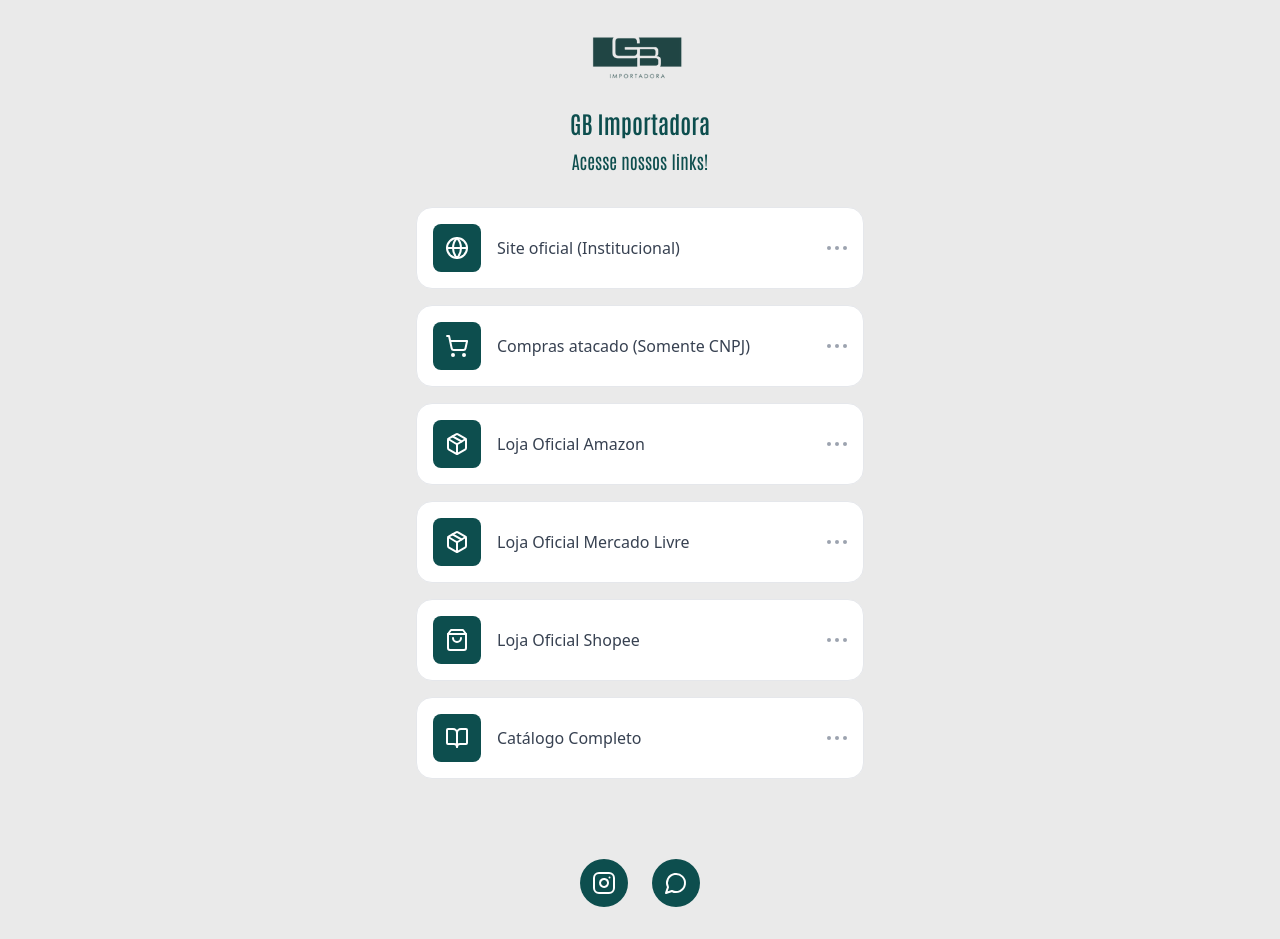
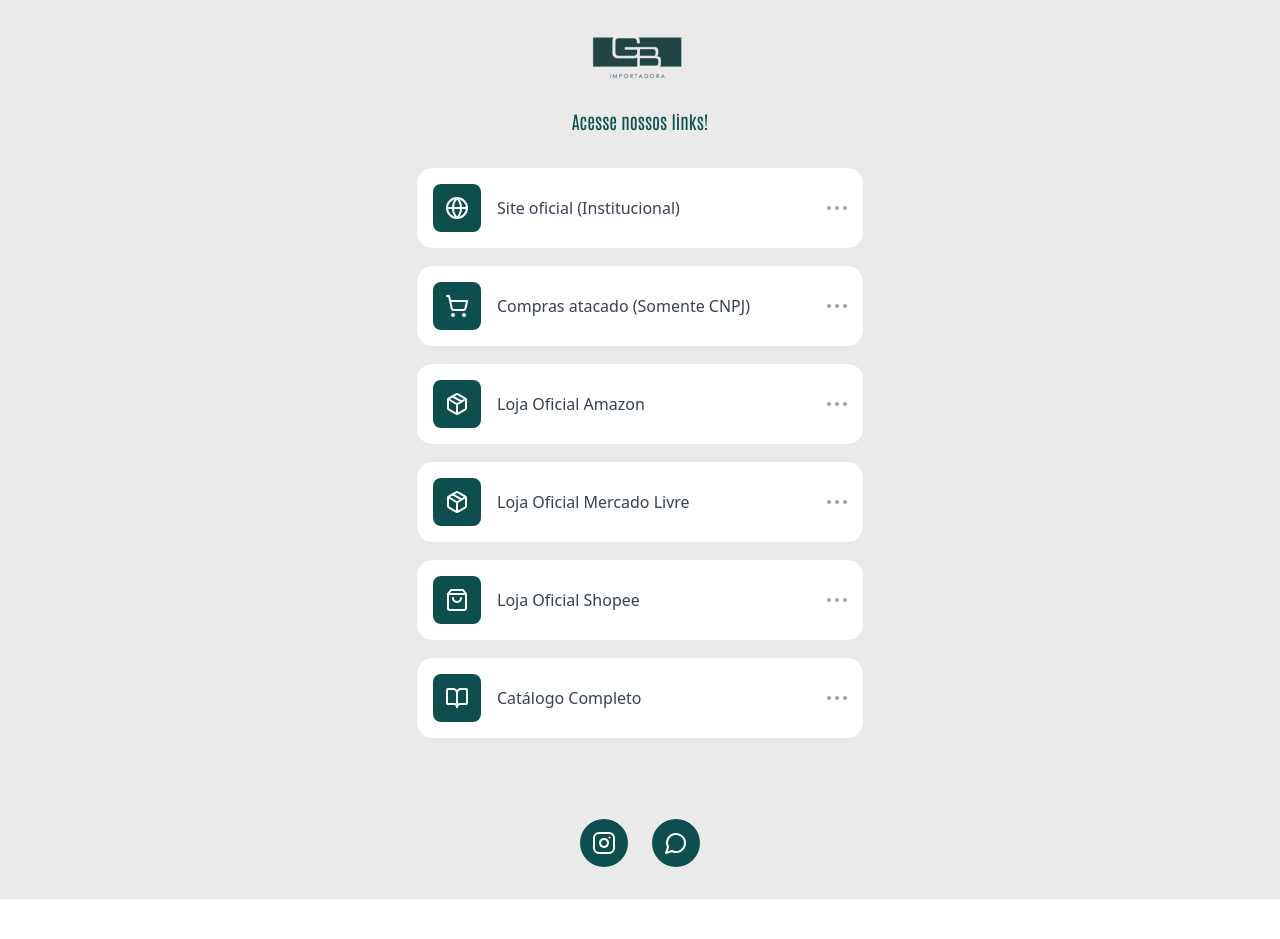
Before and after one commit to PHPB2025K/gb-link-bio-hub-39, a React (Vite) app: page / in a window 1280 px wide. After the commit the page ends 899 px from the top, so only its background shows below. Built offline with nearby package versions, Linux system fonts and the light colour scheme.

Commit message:
Remove "GB Importadora" from header
Removes the company name from the header section in `Index.tsx`.

```diff
--- a/src/pages/Index.tsx
+++ b/src/pages/Index.tsx
@@ -65,11 +65,6 @@ const Index = () => {
             />
           </div>
 
-          {/* Title */}
-          <h1 className="text-2xl font-antonio font-semibold text-gb-green mb-2">
-            GB Importadora
-          </h1>
-
           {/* Subtitle */}
           <p className="text-gb-green font-antonio text-lg">
             Acesse nossos links!
```
